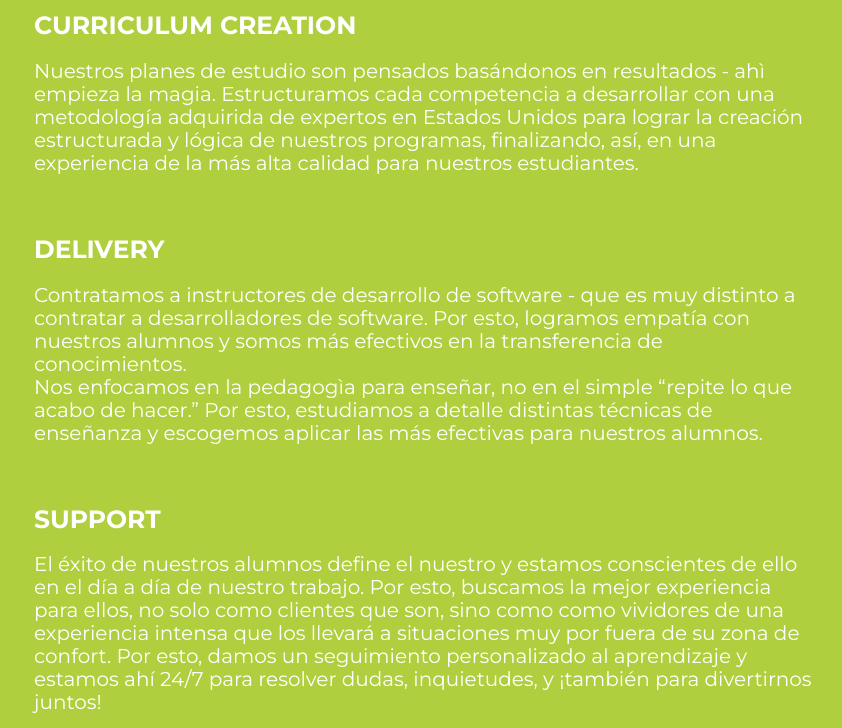
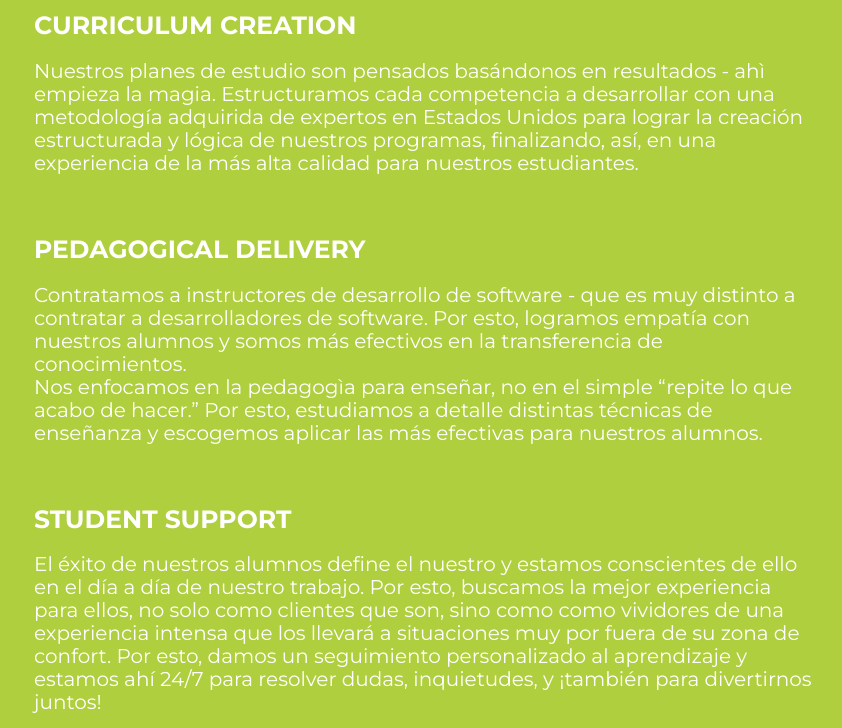
Before and after one commit to ecarralt/MUKtek, a Rails app: page /metodologia in a window 1280 px wide. Shown: the part 1258-1986 px from the top of the page, without its empty margins (216-1058 px from the left). Run offline with Rails 7, Linux system fonts and the light colour scheme; style sheets or scripts are compiled from the project's sources; some libraries are stand-ins or nearby versions.

Commit message:
Messaging on methodology

```diff
--- a/app/views/pstudents/methodology.html.erb
+++ b/app/views/pstudents/methodology.html.erb
@@ -21,10 +21,10 @@
         </blockquote>
         <h2 class="copy__title h2_newURL">Curriculum Creation</h2>
         <p class="largepar">Nuestros planes de estudio son pensados basándonos en resultados - ahì empieza la magia. Estructuramos cada competencia a desarrollar con una metodología adquirida de expertos en Estados Unidos para lograr la creación estructurada y lógica de nuestros programas, finalizando, así, en una experiencia de la más alta calidad para nuestros estudiantes.</p>
-        <h2 class="copy__title h2_newURL">Delivery</h2>
+        <h2 class="copy__title h2_newURL">Pedagogical Delivery</h2>
         <p class="largepar">Contratamos a instructores de desarrollo de software - que es muy distinto a contratar a  desarrolladores de software. Por esto, logramos empatía con nuestros alumnos y somos más efectivos en la transferencia de conocimientos.</p>
         <p class="largepar">Nos enfocamos en la pedagogìa para enseñar, no en el simple “repite lo que acabo de hacer.” Por esto, estudiamos a detalle distintas técnicas de enseñanza y escogemos aplicar las más efectivas para nuestros alumnos. </p>
-        <h2 class="copy__title h2_newURL">Support</h2>
+        <h2 class="copy__title h2_newURL">Student Support</h2>
         <p class="largepar">El éxito de nuestros alumnos define el nuestro y estamos conscientes de ello en el día a día de nuestro trabajo. Por esto, buscamos la mejor experiencia para ellos, no solo como clientes que son, sino como como vividores de una experiencia intensa que los llevará a situaciones muy por fuera de su zona de confort. Por esto, damos un seguimiento personalizado al aprendizaje y estamos ahí 24/7 para resolver dudas, inquietudes, y ¡también para divertirnos juntos!</p>
     </div>
   </div>
```
